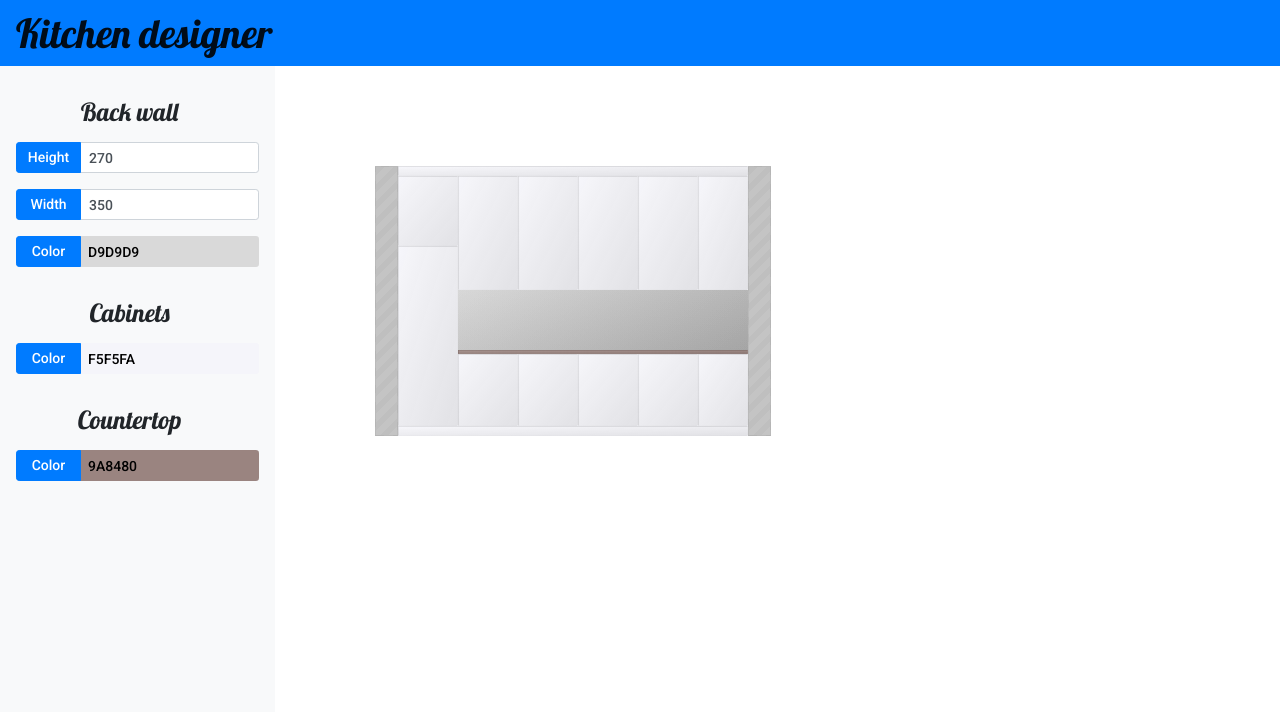
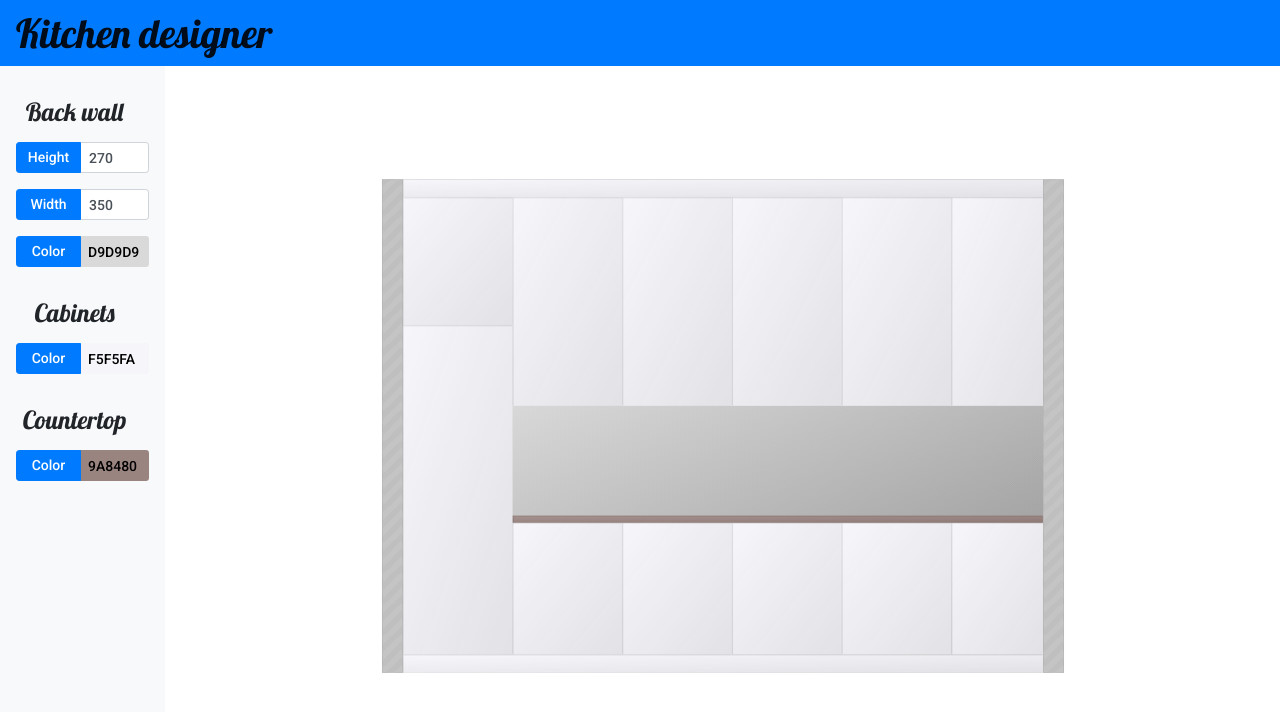
Before and after one commit to MJ147/kitchen-designer-js, a plain HTML site: page index.html in a window 1280 px wide. Drawn offline with nearby package versions, Linux system fonts and the light colour scheme.

Commit message:
correct scaling feature

```diff
--- a/css/style.css
+++ b/css/style.css
@@ -1,7 +1,13 @@
+html {
+  height: 100%;
+  margin: 0;
+}
+
 body
 {
    font-family: 'Roboto', sans-serif;
    font-size: 15px;
+   height: 90%;
 }
 
 .no-border {
@@ -27,14 +33,16 @@ body
 
 .nav
 {
+   width: 165px;
    min-width: 165px;
+   height: 100%;
 }
 
 /*wrapper for sidebar and workspace*/
 .wrapper {
    display: flex;
    width: 100%;
-   align-items: stretch;
+   height: 100%;
 }
 
 /*sidebar*/
@@ -46,8 +54,14 @@ body
 /*workspace*/
 .workspace
 {
-   padding: 100px;
-   height: 85vh;
+   flex-grow : 1;
+   display: flex;
+   justify-content: center;
+   align-items: center;
+   padding: 50px;
+   height: 100%;
+   min-width: 100px;
+   min-height: 50px;
 }
 
 .wall-wrapper *
@@ -81,7 +95,7 @@ body
 /*moulding*/
 #moulding-wrapper
 {
-   height: 10px;
+   height: 20px;
 }
 
 #main-cabinets-wrapper
@@ -92,7 +106,7 @@ body
 
 #fridge
 {
-   height: 180px;
+   height: 360px;
 }
 
 #cabinet-over-fridge
@@ -102,7 +116,7 @@ body
 
 #fridge-wrapper
 {
-   width: 60px;
+   width: 120px;
    display: flex;
    flex-flow: column;
 }
@@ -125,32 +139,32 @@ body
 /*backsplash*/
 #backsplash-wrapper
 {
-   height: 60px;
+   height: 120px;
 }
 
 /*countertop*/
 #countertop-wrapper
 {
-   height: 4px;
+   height: 8px;
 }
 
 /*base-cabinet*/
 #base-cabinets-wrapper
 {
-   height: 72px;
+   height: 144px;
    display: inline-flex;
 }
 
 /*plinth*/
 #plinth-wrapper
 {
-   height: 10px;
+   height: 20px;
 }
 
 .cabinet
 {
    height: 100%;
-   width: 60px;
+   width: 120px;
    display: inline-block;
 }
 
--- a/index.html
+++ b/index.html
@@ -89,7 +89,7 @@
    <script src="js/lib/bootstrap.min.js"></script>
    <script src="js/lib/jscolor.js"></script>
    <script src="js/app.js"></script>
-   <script src="js/global.js"></script>
+   <script src="js/scale.js"></script>
    <script src="js/utils.js"></script>
    <script src="js/wall.js"></script>
    <script src="js/cabinet.js"></script>
--- a/js/cabinet.js
+++ b/js/cabinet.js
@@ -49,7 +49,7 @@ function createCabinetWrappers() {
 function createCabinets(cabinetsWrapper) {
    cabinetsWrapper.empty();
    //create all 60cm width cabinets
-   for(var i = 0; i < (cabinetsWrapper[0].offsetWidth/60) - 1 ; i++) {
+   for(var i = 0; i < (cabinetsWrapper[0].offsetWidth/120) - 1 ; i++) {
       cabinetsWrapper.append('<div class="global-color cabinet"></div>');
    }
    //create last cabinet
--- a/js/global.js
+++ /dev/null
@@ -1,20 +0,0 @@
-/* scale features */
-
-function scaleWorkspaceWithWindow() {
-//   setScale();
-//   window.addEventListener('resize', setScale);
-}
-
-function setScale() {
-   var workspace = $('.workspace').children();
-
-   var scaleValueX = (parseFloat(window.innerWidth) / ($('#back-wall-width-input')[0].value * 2));
-   var scaleValueY = (parseFloat(window.innerHeight) / ($('#back-wall-height-input')[0].value * 1.5));
-   var scaleValue = Math.min(scaleValueX, scaleValueY);
-   workspace.css('transform', 'scale(' + scaleValue + ',' + scaleValue + ')');
-
-   var xCenter = parseFloat(window.innerWidth) * parseFloat(window.innerWidth) / 10000;
-   var yCenter = parseFloat(window.innerHeight) * parseFloat(window.innerHeight) / 10000;
-   workspace.css('transform-origin', xCenter + 'px ' + yCenter + 'px');
-   console.log($('.workspace')[0].offsetWidth);
-}
--- /dev/null
+++ b/js/scale.js
@@ -0,0 +1,16 @@
+/* scale features */
+
+function scaleWorkspaceWithWindow() {
+   setScale();
+   window.addEventListener('resize', setScale);
+}
+
+function setScale() {
+   var workspace = $('.workspace').children();
+
+   var scaleValueX = (parseFloat(window.innerWidth) / ($('#back-wall-width-input')[0].value * 4));
+   var scaleValueY = (parseFloat(window.innerHeight) / ($('#back-wall-height-input')[0].value * 3));
+
+   var scaleValue = Math.min(scaleValueX, scaleValueY);
+   workspace.css('transform', 'scale(' + scaleValue + ',' + scaleValue + ')');
+}
--- a/js/utils.js
+++ b/js/utils.js
@@ -19,7 +19,7 @@ function setColorFromPicker(colorPicker, objectsToChange) {
 /* dimension input */
 
 function handleKeyUpOnWallDimInput(objectsToChange, input, min, max) {
-   input.value = chceckLimitsForValue(input.value, min, max);
+   input.value = chceckLimitsForValue(input.value*2, min*2, max*2);
    updateDivDimension(input, objectsToChange)
    setInitialCabinets();
 
@@ -29,12 +29,12 @@ function updateDivDimension(input, objectsToChange) {
    var inputId = input.id;
    if (inputId.includes('height')) {
       for (var i = 0; i < objectsToChange.length; i++) {
-         objectsToChange[i].style.height = input.value + 'px'
+         objectsToChange[i].style.height = input.value*2 + 'px'
       }
    }
    if (inputId.includes('width')) {
       for (var i = 0; i < objectsToChange.length; i++) {
-         objectsToChange[i].style.width = input.value + 'px'
+         objectsToChange[i].style.width = input.value*2 + 'px'
       }
    }
 }
```
